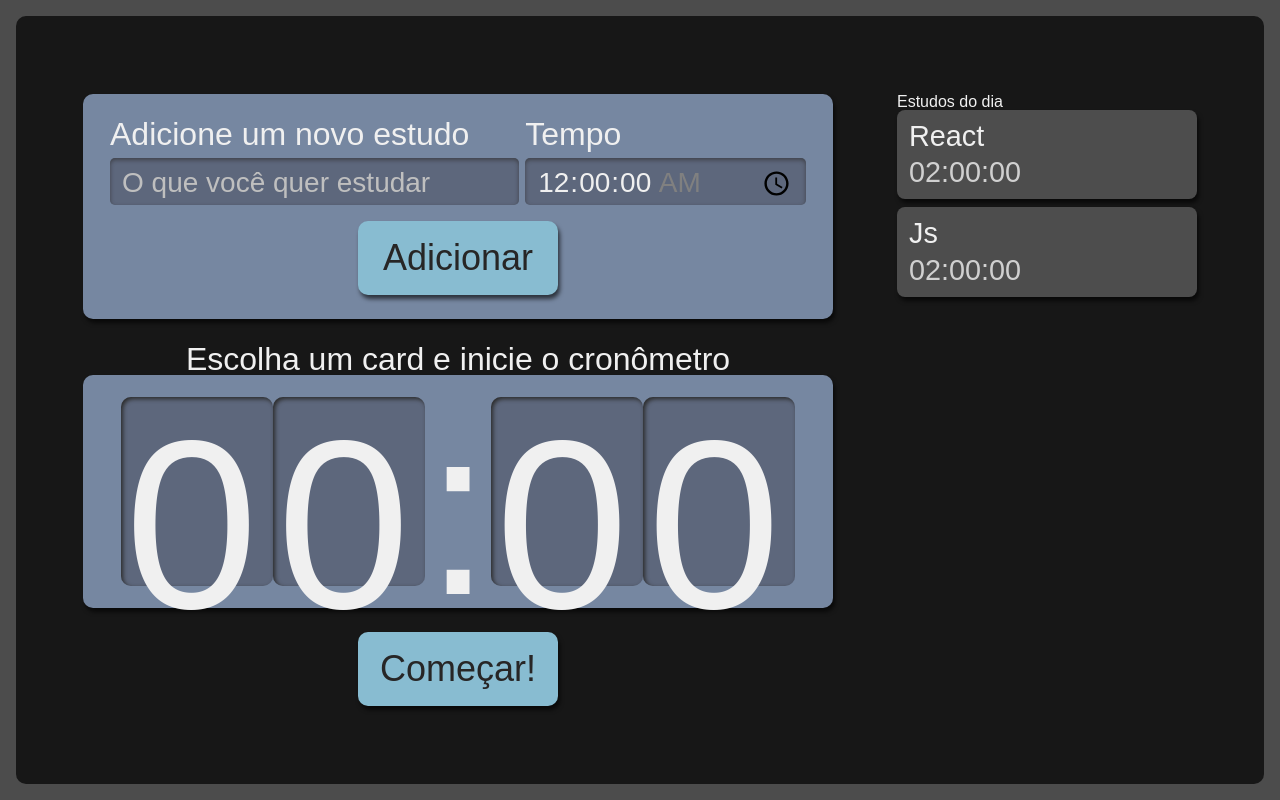
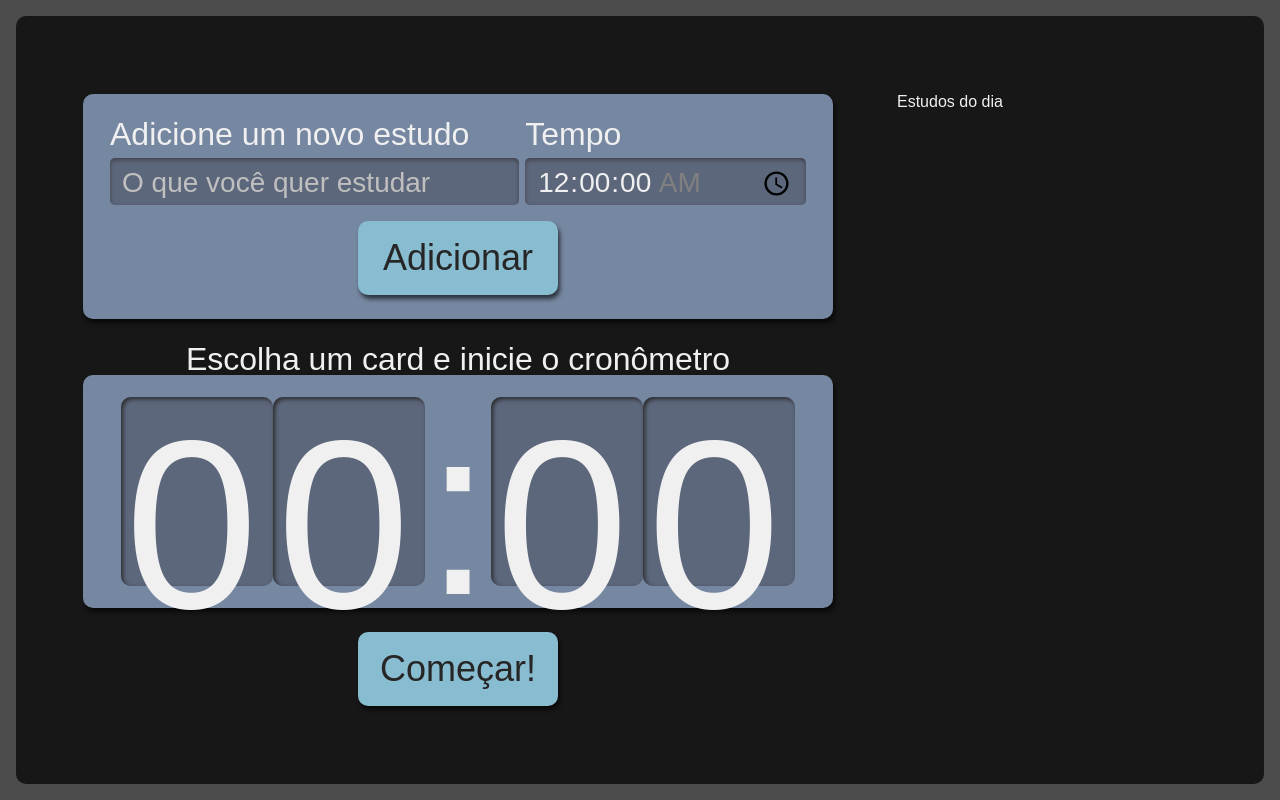
Before and after one commit to JCDMeira/studies-react-ts, a React (Create React App) app: page / in a window 1280 px wide. Built offline with nearby package versions, Linux system fonts and the light colour scheme.

Commit message:
feat: add dinamic tasks

```diff
--- a/src/App.tsx
+++ b/src/App.tsx
@@ -5,14 +5,14 @@ import List from "./Components/List";
 import style from "./app.module.scss";
 import Stopwatch from "./Components/Stopwatch";
 
+import taskType from "./types/tasks";
+
 function App() {
-  const [tasks, setTask] = useState([
-    { task: "React", time: "02:00:00" },
-    { task: "Js", time: "02:00:00" },
-  ]);
+  const [tasks, setTask] = useState<taskType[] | []>([]);
+
   return (
     <div className={style.AppStyle}>
-      <Form />
+      <Form setTask={setTask} />
       <Stopwatch />
       <List tasks={tasks} />
     </div>
--- a/src/Components/List/index.tsx
+++ b/src/Components/List/index.tsx
@@ -1,7 +1,7 @@
 import React from "react";
 import ListItem from "./ListItem";
 import style from "./List.module.scss";
-import taskProps from "../../models/tasks";
+import taskProps from "../../types/tasks";
 
 interface ListProps {
   tasks: taskProps[];
--- a/src/Components/form/index.tsx
+++ b/src/Components/form/index.tsx
@@ -1,8 +1,8 @@
 import React, { Component } from "react";
 import Button from "../Button";
 import style from "./Form.module.scss";
-
-class Form extends Component {
+import setTaskType from "../../types/setTask";
+class Form extends Component<setTaskType> {
   state = {
     task: "",
     time: "00:00",
@@ -10,6 +10,11 @@ class Form extends Component {
 
   addTask = (e: React.FormEvent<HTMLFormElement>) => {
     e.preventDefault();
+    this.props.setTask((oldTasks) => [...oldTasks, { ...this.state }]);
+    this.setState({
+      task: "",
+      time: "00:00",
+    });
   };
 
   render(): React.ReactNode {
--- a/src/models/tasks.ts
+++ /dev/null
@@ -1,6 +0,0 @@
-interface taskModel {
-  task: string;
-  time: string;
-}
-
-export default taskModel;
--- /dev/null
+++ b/src/types/setTask.ts
@@ -0,0 +1,12 @@
+interface setTaskType {
+  setTask: React.Dispatch<
+    React.SetStateAction<
+      {
+        task: string;
+        time: string;
+      }[]
+    >
+  >;
+}
+
+export default setTaskType;
--- /dev/null
+++ b/src/types/tasks.ts
@@ -0,0 +1,6 @@
+interface taskType {
+  task: string;
+  time: string;
+}
+
+export default taskType;
```
